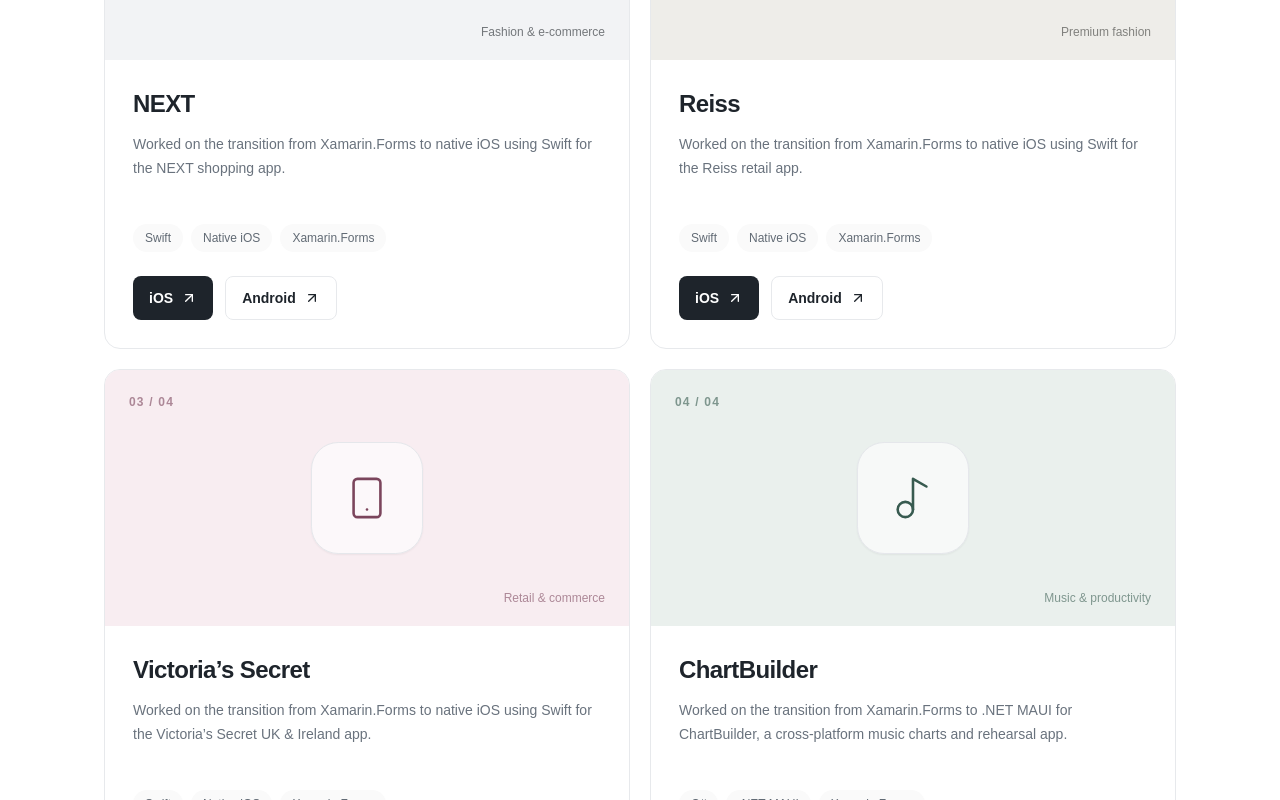
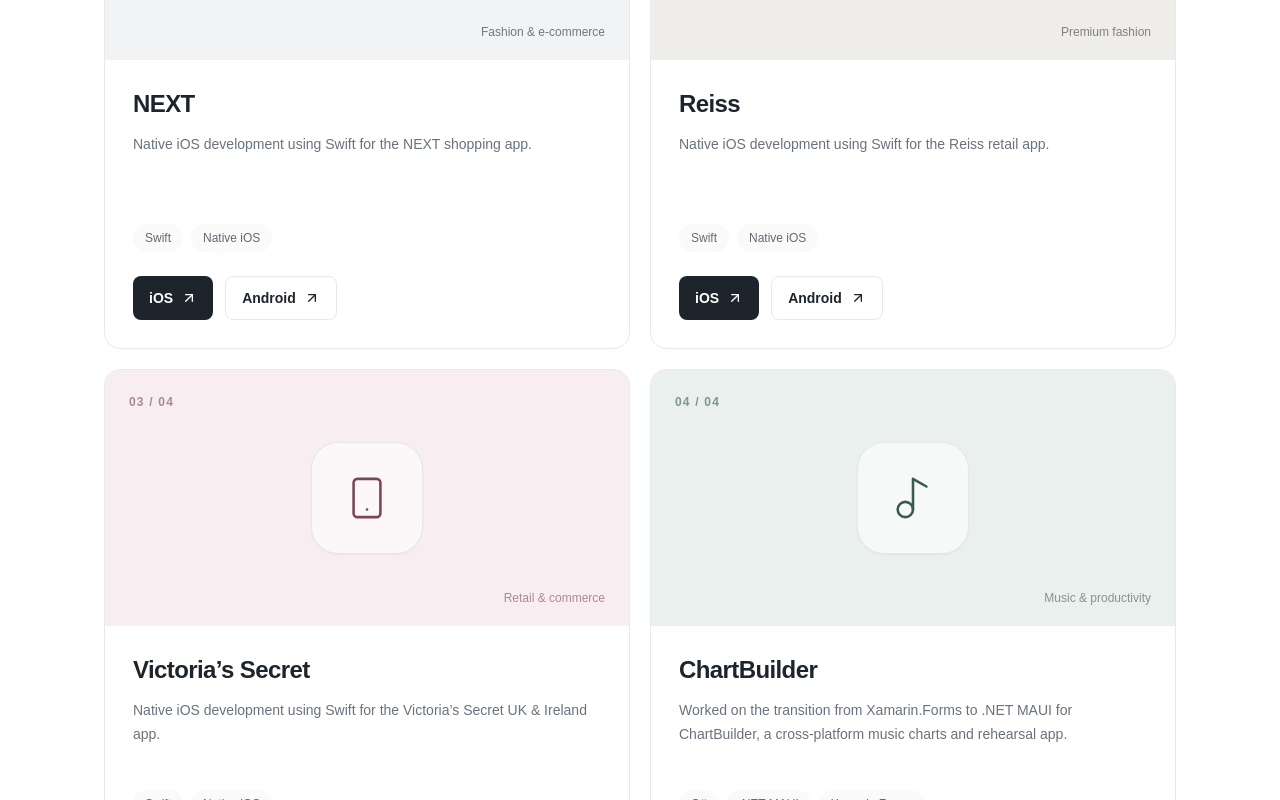
Before and after one commit to Taofeek-Allison/Taofeek-Allison.github.io, a Next.js app: page / in a window 1280 px wide. Shown: the part 1180-1980 px from the top of the page. Built offline with nearby package versions, Linux system fonts and the light colour scheme.

Commit message:
Focus retail app cards on native iOS and Swift

```diff
--- a/app/page.tsx
+++ b/app/page.tsx
@@ -9,24 +9,24 @@ const profile = {
 const projects = [
   {
     number: '01', name: 'NEXT', category: 'Fashion & e-commerce',
-    summary: 'Worked on the transition from Xamarin.Forms to native iOS using Swift for the NEXT shopping app.',
-    role: 'iOS engineering', tech: ['Swift', 'Native iOS', 'Xamarin.Forms'],
+    summary: 'Native iOS development using Swift for the NEXT shopping app.',
+    role: 'iOS engineering', tech: ['Swift', 'Native iOS'],
     icon: ShoppingBag, initials: 'NEXT', tone: 'bg-[#f2f3f5] text-[#20252a]',
     iosUrl: 'https://apps.apple.com/gb/app/next-shop-fashion-beauty/id348364305',
     androidUrl: 'https://play.google.com/store/apps/details?id=uk.co.next.android',
   },
   {
     number: '02', name: 'Reiss', category: 'Premium fashion',
-    summary: 'Worked on the transition from Xamarin.Forms to native iOS using Swift for the Reiss retail app.',
-    role: 'Mobile app portfolio', tech: ['Swift', 'Native iOS', 'Xamarin.Forms'],
+    summary: 'Native iOS development using Swift for the Reiss retail app.',
+    role: 'Mobile app portfolio', tech: ['Swift', 'Native iOS'],
     icon: ShoppingBag, initials: 'REISS', tone: 'bg-[#eeede9] text-[#393a37]',
     iosUrl: 'https://apps.apple.com/gb/app/reiss/id1605795159',
     androidUrl: 'https://play.google.com/store/apps/details?id=com.reiss.android',
   },
   {
     number: '03', name: "Victoria’s Secret", category: 'Retail & commerce',
-    summary: 'Worked on the transition from Xamarin.Forms to native iOS using Swift for the Victoria’s Secret UK & Ireland app.',
-    role: 'Mobile app portfolio', tech: ['Swift', 'Native iOS', 'Xamarin.Forms'],
+    summary: 'Native iOS development using Swift for the Victoria’s Secret UK & Ireland app.',
+    role: 'Mobile app portfolio', tech: ['Swift', 'Native iOS'],
     icon: Smartphone, initials: 'VS', tone: 'bg-[#f8edf1] text-[#7b455c]',
     iosUrl: 'https://apps.apple.com/gb/app/victorias-secret-uk-ireland/id1584656006',
     androidUrl: null,
```
